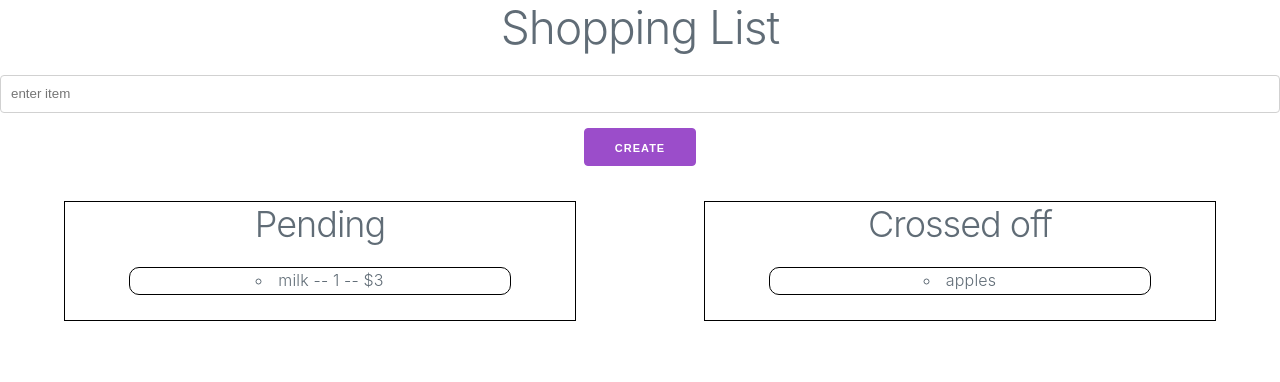
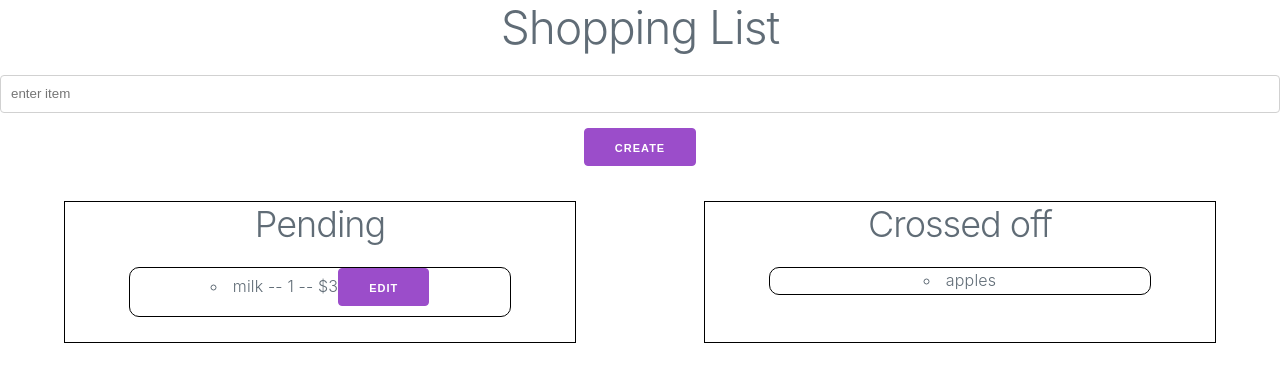
Before and after one commit to TJBos/Shopping_List_React, a React (Create React App) app: page / in a window 1280 px wide. Shown: the top 382 px of the page. Built offline with nearby package versions, Linux system fonts and the light colour scheme.

Commit message:
rearranged components

```diff
--- a/package.json
+++ b/package.json
@@ -9,6 +9,8 @@
     "milligram": "^1.4.1",
     "react": "^17.0.1",
     "react-dom": "^17.0.1",
+    "react-router": "^5.2.0",
+    "react-router-dom": "^5.2.0",
     "react-scripts": "4.0.2",
     "web-vitals": "^1.0.1"
   },
--- a/src/App.js
+++ b/src/App.js
@@ -1,6 +1,9 @@
 import "./App.css";
 import React from "react";
 import CreateForm from "./components/createForm";
+import { Route, Link, Switch } from "react-router-dom";
+import EditForm from "./components/editForm";
+import Display from "./components/display";
 
 function App() {
   const [shoppingItems, setShoppingItems] = React.useState([
@@ -10,32 +13,7 @@ function App() {
     { name: "apples", qty: 2, price: 1, category: "fruit" },
   ]);
 
-  const toggleClick = (event) => {
-    let itemName = event.target.id;
-    let item =
-      shoppingItems.find((x) => x.name === itemName) ||
-      crossedItems.find((x) => x.name === itemName);
-    console.log(item);
-    if (shoppingItems.includes(item)) {
-      setCrossedItems([...crossedItems, item]);
-      setShoppingItems(shoppingItems.filter((x) => x !== item));
-    } else if (crossedItems.includes(item)) {
-      setShoppingItems([...shoppingItems, item]);
-      setCrossedItems(crossedItems.filter((x) => x !== item));
-    }
-  };
-
-  const sortFtn = (a, b) => {
-    let fa = a.name.toLowerCase(),
-      fb = b.name.toLowerCase();
-    if (fa < fb) {
-      return -1;
-    }
-    if (fa > fb) {
-      return 1;
-    }
-    return 0;
-  };
+  const [selectedItem, setSelectedItem] = React.useState({});
 
   return (
     <div className="app">
@@ -44,28 +22,34 @@ function App() {
         shoppingItems={shoppingItems}
         setShoppingItems={setShoppingItems}
       />
-      <div className="display">
-        <div className="shopping-list">
-          <h2>Pending</h2>
-          <ul>
-            {shoppingItems.sort(sortFtn).map((item) => (
-              <li className="list-item" id={item.name} onClick={toggleClick}>
-                {item.name} -- {item.qty} -- ${item.price}
-              </li>
-            ))}
-          </ul>
-        </div>
-        <div className="shopping-list">
-          <h2>Crossed off</h2>
-          <ul>
-            {crossedItems.map((item) => (
-              <li className="list-item" id={item.name} onClick={toggleClick}>
-                {item.name}
-              </li>
-            ))}
-          </ul>
-        </div>
-      </div>
+      <Switch>
+        <Route
+          exact
+          path="/"
+          render={(rp) => (
+            <Display
+              {...rp}
+              shoppingItems={shoppingItems}
+              setShoppingItems={setShoppingItems}
+              crossedItems={crossedItems}
+              setCrossedItems={setCrossedItems}
+              setSelectedItem={setSelectedItem}
+            />
+          )}
+        />
+        <Route
+          exact
+          path="/edit"
+          render={(rp) => (
+            <EditForm
+              {...rp}
+              shoppingItems={shoppingItems}
+              setShoppingItems={setShoppingItems}
+              item={selectedItem}
+            />
+          )}
+        />
+      </Switch>
     </div>
   );
 }
--- /dev/null
+++ b/src/components/display.js
@@ -0,0 +1,78 @@
+import "../App.css";
+import React from "react";
+
+const Display = (props) => {
+  const {
+    shoppingItems,
+    setShoppingItems,
+    setCrossedItems,
+    crossedItems,
+    setSelectedItem,
+  } = props;
+
+  const selectItem = (item) => {
+    setSelectedItem(item);
+  };
+
+  const toggleClick = (event) => {
+    let itemName = event.target.id;
+    let item =
+      shoppingItems.find((x) => x.name === itemName) ||
+      crossedItems.find((x) => x.name === itemName);
+    console.log(item);
+    if (shoppingItems.includes(item)) {
+      setCrossedItems([...crossedItems, item]);
+      setShoppingItems(shoppingItems.filter((x) => x !== item));
+    } else if (crossedItems.includes(item)) {
+      setShoppingItems([...shoppingItems, item]);
+      setCrossedItems(crossedItems.filter((x) => x !== item));
+    }
+  };
+
+  const sortFtn = (a, b) => {
+    let fa = a.name.toLowerCase(),
+      fb = b.name.toLowerCase();
+    if (fa < fb) {
+      return -1;
+    }
+    if (fa > fb) {
+      return 1;
+    }
+    return 0;
+  };
+
+  return (
+    <div className="display">
+      <div className="shopping-list">
+        <h2>Pending</h2>
+        <ul>
+          {shoppingItems.sort(sortFtn).map((item) => (
+            <li className="list-item" id={item.name} onClick={toggleClick}>
+              {item.name} -- {item.qty} -- ${item.price}
+              <button
+                onClick={() => {
+                  selectItem(item);
+                  props.history.push("/edit");
+                }}
+              >
+                Edit
+              </button>
+            </li>
+          ))}
+        </ul>
+      </div>
+      <div className="shopping-list">
+        <h2>Crossed off</h2>
+        <ul>
+          {crossedItems.map((item) => (
+            <li className="list-item" id={item.name} onClick={toggleClick}>
+              {item.name}
+            </li>
+          ))}
+        </ul>
+      </div>
+    </div>
+  );
+};
+
+export default Display;
--- /dev/null
+++ b/src/components/editForm.js
@@ -0,0 +1,7 @@
+import React from "react";
+
+const EditForm = (props) => {
+  return <h1>{props.item.name}</h1>;
+};
+
+export default EditForm;
--- a/src/index.js
+++ b/src/index.js
@@ -1,14 +1,17 @@
-import React from 'react';
-import ReactDOM from 'react-dom';
-import './index.css';
-import App from './App';
-import reportWebVitals from './reportWebVitals';
+import React from "react";
+import ReactDOM from "react-dom";
+import "./index.css";
+import App from "./App";
+import reportWebVitals from "./reportWebVitals";
+import { BrowserRouter as Router } from "react-router-dom";
 
 ReactDOM.render(
-  <React.StrictMode>
-    <App />
-  </React.StrictMode>,
-  document.getElementById('root')
+  <Router>
+    <React.StrictMode>
+      <App />
+    </React.StrictMode>
+  </Router>,
+  document.getElementById("root")
 );
 
 // If you want to start measuring performance in your app, pass a function
```
Also changed, not shown: 1 other file (tests, documents, lock files or other folders).
